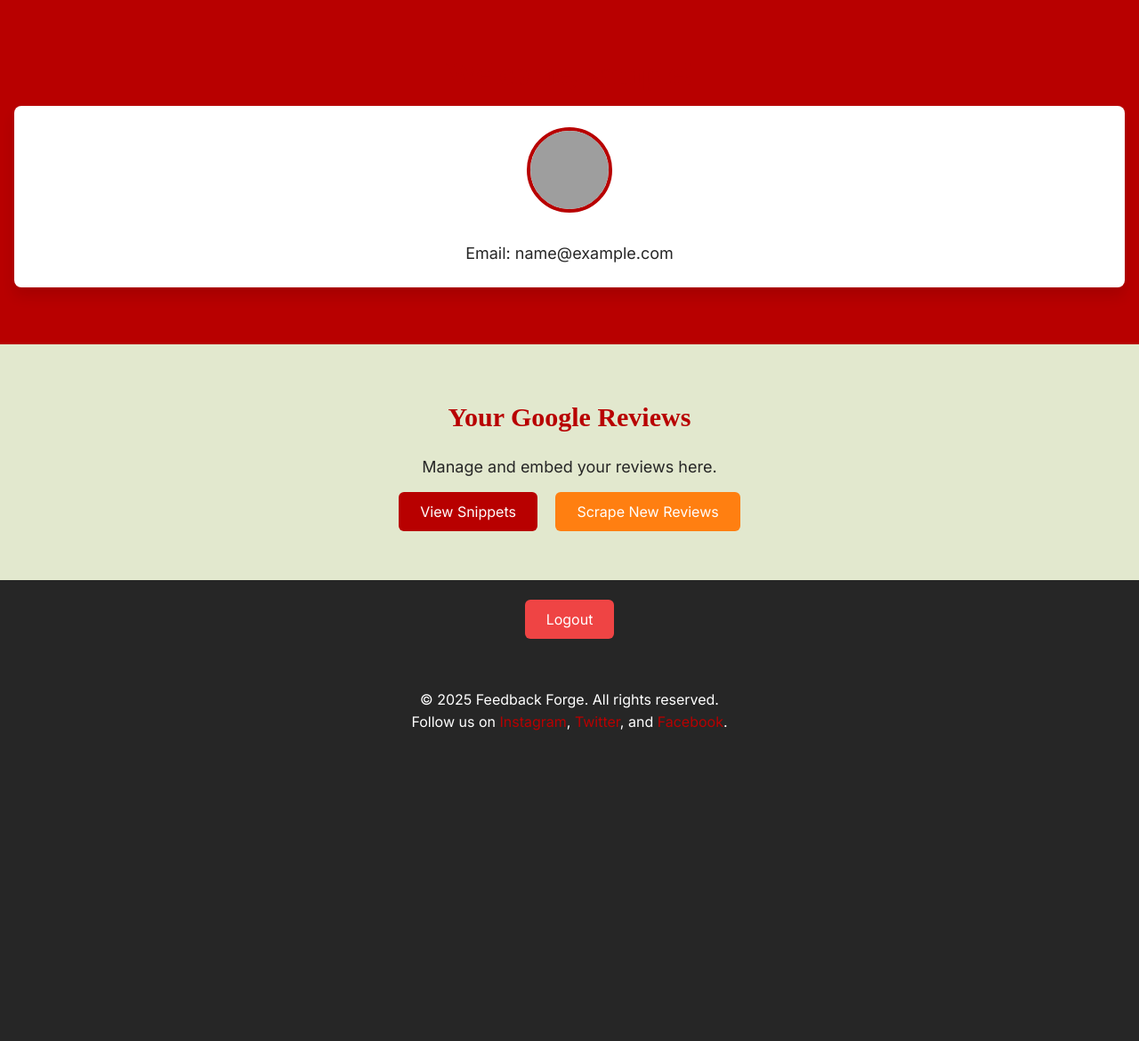
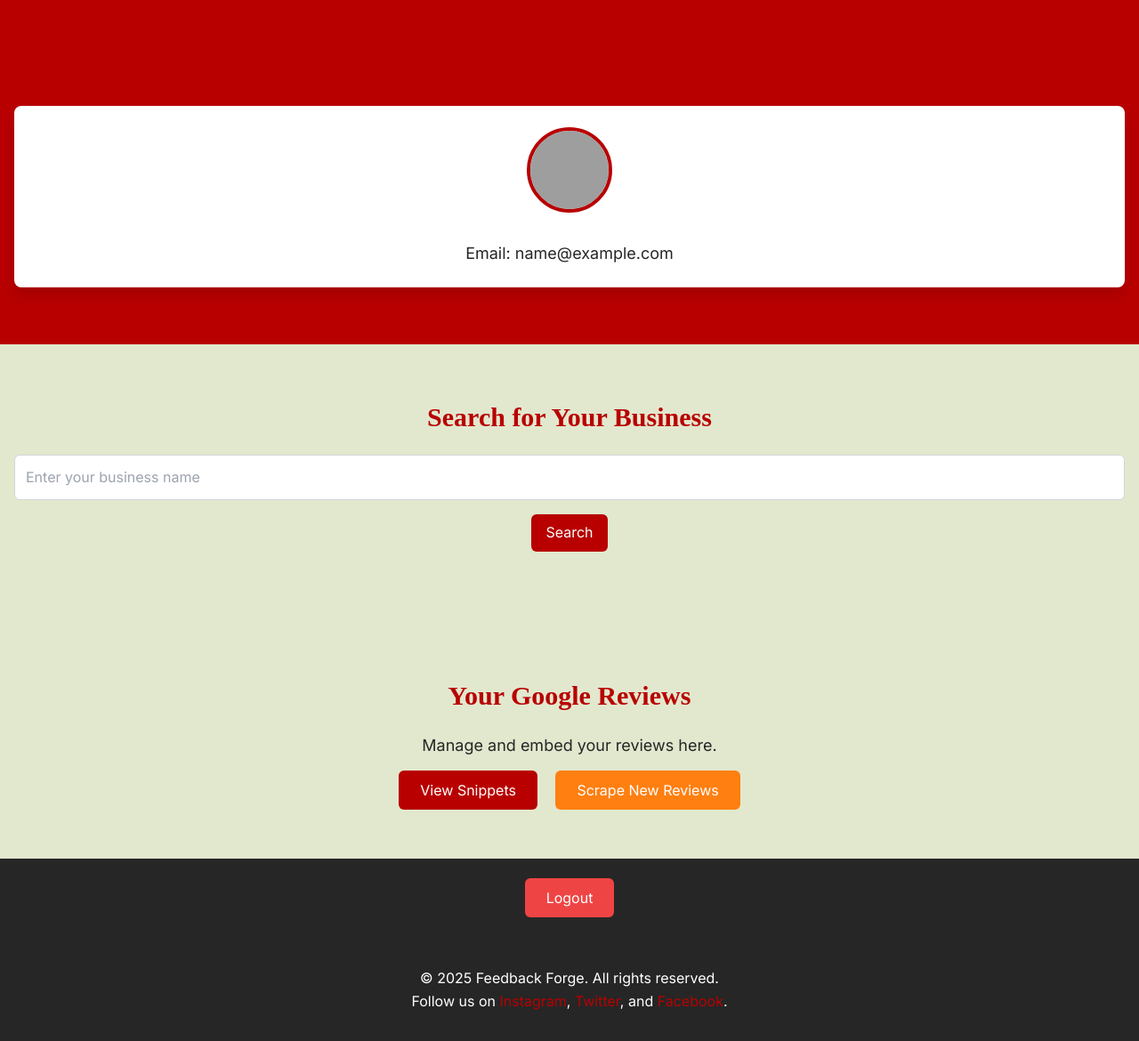
Before and after one commit to ivanniko1aev/reviews-tool, a FastAPI app: page /dashboard in a window 1280 px wide. Shown: the part 91-1261 px from the top of the page at 89% size. Before the commit the page ends 912 px from the top, so only its background shows below. Run offline with FastAPI, Linux system fonts and the light colour scheme; the visitor is signed in with stand-in values (Sample User, id 1); parts of the project's set-up code (start-up, migrations or seed data) failed here and were passed over; some libraries are stand-ins or nearby versions; grey boxes are pictures that could not be loaded.

Commit message:
Added business search and review display functionality

```diff
--- a/backend/app/main.py
+++ b/backend/app/main.py
@@ -2,17 +2,19 @@ import asyncio
 import secrets
 import logging
 import os
-from fastapi import FastAPI, HTTPException, Depends, Request
-from fastapi.responses import HTMLResponse, RedirectResponse
+import requests
+from fastapi import FastAPI, HTTPException, Depends, Request, Form
+from fastapi.responses import HTMLResponse, RedirectResponse, JSONResponse
 from fastapi.templating import Jinja2Templates
 from pydantic import BaseModel
 from sqlalchemy.orm import Session
 from backend.app.database import get_db
 from backend.app.models import User, EmbedSnippet
-from backend.app.scraper import get_google_reviews
 from backend.app.auth import router as auth_router
 from starlette.middleware.sessions import SessionMiddleware
 from fastapi.staticfiles import StaticFiles
+from fastapi.middleware.cors import CORSMiddleware
+from backend.app.scraper import GoogleReviewScraper
 
 logging.basicConfig(level=logging.INFO)
 logger = logging.getLogger(__name__)
@@ -20,6 +22,15 @@ logger = logging.getLogger(__name__)
 app = FastAPI()
 app.add_middleware(SessionMiddleware, secret_key=os.getenv("SECRET_KEY", "default_secret_key"))
 app.include_router(auth_router, prefix="/api/authentication", tags=["auth"])
+
+# Allow CORS for your frontend domain
+app.add_middleware(
+    CORSMiddleware,
+    allow_origins=["http://localhost:8000"],  # Update with your frontend URL
+    allow_credentials=True,
+    allow_methods=["*"],
+    allow_headers=["*"],
+)
 
 # ✅ Mount the new `static/` directory
 app.mount("/static", StaticFiles(directory="static"), name="static")
@@ -33,26 +44,32 @@ class ScrapeRequest(BaseModel):
 
 @app.get("/", response_class=HTMLResponse)
 def home(request: Request):
+    logger.info("Handling request to home page")
     return templates.TemplateResponse("index.html", {"request": request})
 
 @app.post("/scrape-reviews/")
 async def scrape_reviews(request: ScrapeRequest, db: Session = Depends(get_db)):
+    logger.info(f"Handling scrape reviews request for URL: {request.google_maps_url}")
     user_email = request.session.get("user_email")
     if not user_email:
+        logger.warning("Unauthorized attempt to scrape reviews - no user email in session")
         raise HTTPException(status_code=401, detail="User not authenticated")
 
     try:
         loop = asyncio.get_event_loop()
+        logger.info("Starting review scraping process")
         reviews = await loop.run_in_executor(None, get_google_reviews, request.google_maps_url)
         embed_code = f'<div class="reviews-widget">{reviews}</div>'
 
         user = db.query(User).filter(User.email == user_email).first()
         if not user:
+            logger.error(f"User not found in database: {user_email}")
             raise HTTPException(status_code=404, detail="User not found")
 
         new_snippet = EmbedSnippet(user_id=user.id, business_url=request.google_maps_url, embed_code=embed_code)
         db.add(new_snippet)
         db.commit()
+        logger.info(f"Successfully saved new embed snippet for user: {user_email}")
 
         return {"reviews": reviews, "embed_code": embed_code}
     except Exception as e:
@@ -61,33 +78,135 @@ async def scrape_reviews(request: ScrapeRequest, db: Session = Depends(get_db)):
 
 @app.get("/get-snippets/")
 def get_snippets(request: Request, db: Session = Depends(get_db)):
+    logger.info("Handling get snippets request")
     user_email = request.session.get("user_email")
     if not user_email:
+        logger.warning("Unauthorized attempt to get snippets - no user email in session")
         raise HTTPException(status_code=401, detail="User not authenticated")
 
     user = db.query(User).filter(User.email == user_email).first()
     if not user:
+        logger.error(f"User not found in database: {user_email}")
         raise HTTPException(status_code=404, detail="User not found")
 
     snippets = db.query(EmbedSnippet).filter(EmbedSnippet.user_id == user.id).all()
+    logger.info(f"Retrieved {len(snippets)} snippets for user: {user_email}")
     return {"snippets": [{"business_url": s.business_url, "embed_code": s.embed_code} for s in snippets]}
 
 @app.get("/dashboard", response_class=HTMLResponse)
 def dashboard(request: Request):
+    logger.info("Handling dashboard request")
     user_email = request.session.get("user_email")
     user_name = request.session.get("user_name")
     user_picture = request.session.get("user_picture")
+    google_maps_api_key = os.getenv("GOOGLE_MAPS_API_KEY")
+    google_maps_api_secret = os.getenv("GOOGLE_MAPS_API_SECRET")
 
     if not user_email:
+        logger.warning("Unauthorized attempt to access dashboard - redirecting to login")
         return RedirectResponse(url="/login")
 
+    logger.info(f"Rendering dashboard for user: {user_email}")
     return templates.TemplateResponse("dashboard.html", {
         "request": request,
         "user_email": user_email,
         "user_name": user_name,
-        "user_picture": user_picture
+        "user_picture": user_picture,
+        "google_maps_api_key": google_maps_api_key,
+        "google_maps_api_secret": google_maps_api_secret
     })
 
 @app.get("/login", response_class=HTMLResponse)
 def login_page(request: Request):
+    logger.info("Handling login page request")
     return templates.TemplateResponse("login.html", {"request": request})
+
+@app.post("/autocomplete/")
+async def autocomplete(location: str = Form(...)):
+    logger.info(f"Handling autocomplete request for location: {location}")
+    api_key = os.getenv("GOOGLE_API_KEY")
+    url = "https://places.googleapis.com/v1/places:autocomplete"
+
+    payload = {
+        "input": location,
+        "locationBias": {
+            "circle": {
+                "center": {
+                    "latitude": 37.7937,
+                    "longitude": -122.3965
+                },
+                "radius": 500.0
+            }
+        }
+    }
+
+    headers = {
+        "Content-Type": "application/json",
+        "X-Goog-Api-Key": api_key
+    }
+
+    response = requests.post(url, json=payload, headers=headers)
+    suggestions = response.json().get('predictions', [])
+    logger.info(f"Retrieved {len(suggestions)} autocomplete suggestions")
+    return {"suggestions": suggestions}
+
+# Proxy endpoint to Google Places API
+@app.post("/api/places")
+async def get_places(request: Request):
+    data = await request.json()
+    text_query = data.get("textQuery")
+    api_key = os.getenv("GOOGLE_MAPS_API_KEY")
+    url = "https://places.googleapis.com/v1/places:searchText"
+
+    logger.info(f"Received text query: {text_query}")
+
+    # Update the headers to request only the necessary fields
+    headers = {
+        "Content-Type": "application/json",
+        "X-Goog-Api-Key": api_key,
+        "X-Goog-FieldMask": "places.id,places.displayName"  # Requesting only place_id and displayName
+    }
+    payload = {"textQuery": text_query}
+
+    logger.info(f"Payload sent to Google Places API: {payload}")
+
+    try:
+        response = requests.post(url, headers=headers, json=payload)
+        response.raise_for_status()
+        api_response = response.json()  # Get the JSON response
+        logger.info(f"Response from Google Places API: {api_response}")  # Log the response
+        return api_response
+    except requests.exceptions.RequestException as e:
+        logger.error(f"Error fetching places: {e}")
+        raise HTTPException(status_code=500, detail="Error fetching places")
+
+@app.get("/api/reviews/{place_id}")
+async def get_reviews(place_id: str):
+    try:
+        logger.info(f"Fetching reviews for place_id: {place_id}")
+        scraper = GoogleReviewScraper()
+        # Use the _fetch_reviews_api method directly since we already have the place_id
+        reviews = scraper._fetch_reviews_api(place_id, max_reviews=5)
+
+        if not reviews:
+            logger.warning(f"No reviews found for place_id: {place_id}")
+            return {"reviews": []}
+
+        # Format the reviews
+        formatted_reviews = []
+        for review in reviews:
+            formatted_reviews.append({
+                'author': review.get('author_name', 'Anonymous'),
+                'rating': review.get('rating', 0),
+                'content': review.get('text', 'No content'),
+                'time': review.get('time', None),
+                'relative_time': review.get('relative_time_description', 'Recently'),
+                'profile_photo_url': review.get('profile_photo_url', None)
+            })
+
+        logger.info(f"Successfully retrieved {len(formatted_reviews)} reviews")
+        return {"reviews": formatted_reviews}
+
+    except Exception as e:
+        logger.error(f"Error fetching reviews: {e}")
+        raise HTTPException(status_code=500, detail=str(e))
--- a/backend/app/models.py
+++ b/backend/app/models.py
@@ -1,5 +1,5 @@
 from sqlalchemy import Column, Integer, String, DateTime, func, Text
-from app.database import Base
+from backend.app.database import Base
 from sqlalchemy.sql.schema import ForeignKey
 from sqlalchemy.orm import relationship
 
--- a/package.json
+++ b/package.json
@@ -19,6 +19,7 @@
   "description": "",
   "dependencies": {
     "autoprefixer": "^10.4.20",
+    "axios": "^1.7.9",
     "postcss": "^8.5.2"
   },
   "devDependencies": {
--- a/requirements.txt
+++ b/requirements.txt
@@ -3,7 +3,7 @@ annotated-types==0.5.0
 anyio==3.7.1
 asyncpg==0.28.0
 attrs==24.2.0
-beautifulsoup4==4.12.2
+beautifulsoup4>=4.12.0
 cachetools==5.5.1
 certifi==2025.1.31
 charset-normalizer==3.4.1
@@ -26,11 +26,9 @@ packaging==24.0
 psycopg2==2.9.9
 pyasn1==0.5.1
 pyasn1-modules==0.3.0
-pydantic==1.10.21
-pydantic_core==2.14.6
 PySocks==1.7.1
 python-dotenv==0.21.1
-requests==2.31.0
+requests>=2.31.0
 rsa==4.9
 selenium==4.9.0
 sniffio==1.3.1
--- a/static/script.js
+++ b/static/script.js
@@ -1,57 +1,4 @@
-// Call displaySampleReview on page load to show the default review
-document.addEventListener('DOMContentLoaded', () => {
-    displaySampleReview();
-    checkUserAuth();
-    displayReviews();
-});
-
-// Handle the "scrape reviews" button click
-document.getElementById("scrape-btn").addEventListener("click", async () => {
-    const googleUrl = document.getElementById("google-url").value.trim();
-    const apiKey = localStorage.getItem("api_key");
-
-    if (!apiKey) {
-        alert("You need to sign up first.");
-        return;
-    }
-
-    if (!googleUrl) {
-        alert("Please enter a valid Google Maps URL.");
-        return;
-    }
-
-    const loadingElement = document.getElementById("loading");
-    if (loadingElement) {
-        loadingElement.classList.remove("hidden");  // Show the loading spinner
-    }
-
-    try {
-        const response = await fetch("/scrape-reviews", {
-            method: "POST",
-            headers: {
-                "Content-Type": "application/json",
-                "api_key": apiKey
-            },
-            body: JSON.stringify({
-                google_maps_url: googleUrl
-            }),
-        });
-
-        if (loadingElement) {
-            loadingElement.classList.add("hidden");  // Hide the loading spinner
-        }
-
-        if (response.ok) {
-            const result = await response.json();
-            alert("Reviews scraped successfully!");
-        } else {
-            alert("Failed to scrape reviews. Please try again later.");
-        }
-    } catch (error) {
-        alert("Error scraping reviews.");
-        console.error(error);
-    }
-});
+console.log('script.js loaded'); // Add this line at the top of script.js
 
 // Handle login button click - Show the signup modal
 document.getElementById("login-btn").addEventListener("click", () => {
@@ -110,7 +57,7 @@ function checkUserAuth() {
         document.getElementById("logout-btn").classList.add("hidden");
     }
 }
-
+/*
 async function displayReviews() {
     const apiKey = localStorage.getItem("api_key");
     const response = await fetch("/get-snippets/", {
@@ -134,3 +81,227 @@ async function displayReviews() {
         console.error("Failed to fetch reviews.");
     }
 }
+
+const defaultUrl = "https://maps.googleapis.com/maps/api/place/autocomplete/json";
+
+async function placeAutocomplete(input) {
+    const apiKey = 'GOOGLE_MAPS_API_KEY'; // Replace with your actual API key
+    const params = {
+        input: input,
+        key: apiKey,
+        // Add other parameters as needed
+    };
+
+    try {
+        const response = await axios.get(defaultUrl, { params });
+        return response.data.predictions; // Return the predictions
+    } catch (error) {
+        console.error('Error fetching autocomplete suggestions:', error);
+        return [];
+    }
+}
+
+let autocomplete;
+
+function initAutocomplete() {
+    autocomplete = new google.maps.places.Autocomplete(
+        document.getElementById('autocomplete'), // Ensure this matches the input ID
+        {
+            types: ['establishment'], // Specify the types of places to return
+            componentRestrictions: { country: ['AU'] }, // Restrict to Australia
+            fields: ['place_id', 'geometry', 'name'] // Specify the fields to return
+        }
+    );
+
+    // Set up the listener for when the user selects a place
+    autocomplete.addListener('place_changed', function() {
+        const place = autocomplete.getPlace();
+        if (place && place.place_id) {
+            console.log('Selected Place ID:', place.place_id);
+            console.log('Selected Place Name:', place.name);
+            // You can trigger your review scraping logic here
+        } else {
+            console.warn('No place selected or place ID not available.');
+        }
+    });
+}
+
+// Ensure the initAutocomplete function is called when the API is loaded
+window.initAutocomplete = initAutocomplete;
+*/
+document.addEventListener('DOMContentLoaded', function() {
+    console.log('DOM fully loaded and parsed'); // Debugging line
+    const searchButton = document.getElementById('search_button');
+    if (searchButton) {
+        console.log('Search button found'); // Debugging line
+        searchButton.addEventListener('click', function() {
+            alert('Button clicked!'); // Simple test to see if the button works
+        });
+    } else {
+        console.error('Search button not found'); // Log if button is not found
+    }
+});
+
+function displayResults(places) {
+    const resultsContainer = document.getElementById('results');
+    resultsContainer.innerHTML = ''; // Clear previous results
+
+    if (places && places.length > 0) {
+        places.forEach(place => {
+            const resultItem = document.createElement('div');
+            resultItem.className = 'result-item p-4 border rounded-md mb-2 cursor-pointer hover:bg-gray-100 transition-colors';
+            resultItem.innerHTML = `
+                <div class="font-bold">${place.displayName.text}</div>
+                <div class="text-sm text-gray-600">${place.formattedAddress}</div>
+            `;
+            resultItem.onclick = () => selectPlace(place);
+            resultsContainer.appendChild(resultItem);
+        });
+    } else {
+        resultsContainer.innerHTML = '<p class="text-center text-gray-600">No results found.</p>';
+    }
+}
+
+function selectPlace(place) {
+    // Show the selected business section
+    const selectedSection = document.getElementById('selected-business-section');
+    selectedSection.classList.remove('hidden');
+
+    // Update the selected business info
+    document.getElementById('selected-business-name').textContent = place.displayName.text;
+    document.getElementById('selected-business-address').textContent = place.formattedAddress || '';
+
+    // Clear previous search results and update search input
+    document.getElementById('results').innerHTML = '';
+    document.getElementById('business_name').value = place.displayName.text;
+
+    // Show loading state for reviews
+    const loadingElement = document.getElementById('loading-reviews');
+    loadingElement.classList.remove('hidden');
+
+    // Clear previous reviews
+    document.getElementById('reviews-container').innerHTML = '';
+
+    // Fetch reviews for the selected place
+    fetchReviews(place.id);
+}
+
+async function fetchReviews(placeId) {
+    try {
+        const response = await fetch(`/api/reviews/${placeId}`, {
+            method: 'GET',
+            headers: {
+                'Content-Type': 'application/json'
+            }
+        });
+
+        if (!response.ok) {
+            throw new Error('Failed to fetch reviews');
+        }
+
+        const data = await response.json();
+        displayReviews(data.reviews);
+    } catch (error) {
+        console.error('Error fetching reviews:', error);
+        document.getElementById('reviews-container').innerHTML =
+            '<p class="text-red-500 text-center">Error loading reviews. Please try again later.</p>';
+    } finally {
+        // Hide loading state
+        document.getElementById('loading-reviews').classList.add('hidden');
+    }
+}
+
+function displayReviews(reviews) {
+    const container = document.getElementById('reviews-container');
+    container.innerHTML = ''; // Clear existing reviews
+
+    if (reviews && reviews.length > 0) {
+        reviews.forEach(review => {
+            const reviewElement = document.createElement('div');
+            reviewElement.className = 'review-card bg-white p-4 rounded-lg shadow-md';
+
+            // Create star rating
+            const stars = '★'.repeat(review.rating) + '☆'.repeat(5 - review.rating);
+
+            reviewElement.innerHTML = `
+                <div class="flex items-center mb-2">
+                    <img src="${review.profile_photo_url || '/static/default-avatar.png'}"
+                         alt="${review.author}"
+                         class="w-10 h-10 rounded-full mr-2">
+                    <div>
+                        <div class="font-semibold">${review.author}</div>
+                        <div class="text-yellow-400">${stars}</div>
+                    </div>
+                </div>
+                <p class="text-gray-600 mt-2">${review.content || 'No review content'}</p>
+                <div class="text-sm text-gray-400 mt-2">${review.relative_time}</div>
+            `;
+            container.appendChild(reviewElement);
+        });
+    } else {
+        container.innerHTML = `
+            <div class="text-center text-gray-600 p-4">
+                <p>No reviews found for this business.</p>
+                <p class="text-sm mt-2">Be the first to leave a review!</p>
+            </div>`;
+    }
+}
+
+function handleSearchClick() {
+    const businessName = document.getElementById('business_name').value;
+
+    if (!businessName) {
+        alert('Please enter a business name.');
+        return;
+    }
+
+    // Show loading state in results container
+    const resultsContainer = document.getElementById('results');
+    resultsContainer.innerHTML = `
+        <div class="text-center py-4">
+            <div class="animate-spin rounded-full h-8 w-8 border-b-2 border-primary mx-auto"></div>
+            <p class="mt-2">Searching...</p>
+        </div>
+    `;
+
+    // Hide the selected business section if it was previously shown
+    document.getElementById('selected-business-section').classList.add('hidden');
+
+    fetch('/api/places', {
+        method: 'POST',
+        headers: {
+            'Content-Type': 'application/json'
+        },
+        body: JSON.stringify({ textQuery: businessName })
+    })
+    .then(response => response.json())
+    .then(data => {
+        console.log('Received data:', data);
+
+        resultsContainer.innerHTML = '';
+
+        // Check if we have places in the response
+        if (data && data.places && data.places.length > 0) {
+            // Create a result item for each place
+            data.places.forEach(place => {
+                const resultItem = document.createElement('div');
+                resultItem.className = 'result-item p-4 border rounded-md mb-2 cursor-pointer hover:bg-gray-100 transition-colors';
+                resultItem.innerHTML = `
+                    <div class="font-bold">${place.displayName.text}</div>
+                    <div class="text-sm text-gray-600">${place.formattedAddress}</div>
+                `;
+                resultItem.onclick = () => {
+                    console.log('Selected:', place);
+                    selectPlace(place);
+                };
+                resultsContainer.appendChild(resultItem);
+            });
+        } else {
+            resultsContainer.innerHTML = '<p class="text-center text-gray-600">No results found</p>';
+        }
+    })
+    .catch(error => {
+        console.error('Error:', error);
+        resultsContainer.innerHTML = '<p class="text-red-500 text-center">Error fetching results. Please try again.</p>';
+    });
+}
--- a/templates/base.html
+++ b/templates/base.html
@@ -6,6 +6,10 @@
     <title>{% block title %}Feedback Forge{% endblock %}</title>
     <link href="https://fonts.googleapis.com/css2?family=Inter:wght@400;600&display=swap" rel="stylesheet">
     <link rel="stylesheet" href="{{ url_for('static', path='output.css') }}">
+    <script async
+    src="https://maps.googleapis.com/maps/api/js?key={{ google_maps_api_key }}&libraries=places&callback=initMap">
+</script>
+<script src="{{ url_for('static', path='script.js') }}" defer></script>
 </head>
 <body class="{{ body_class | default('') }} bg-light text-dark font-sans">
 
--- a/templates/dashboard.html
+++ b/templates/dashboard.html
@@ -12,6 +12,47 @@
         <div class="profile-info bg-white text-dark p-6 rounded-lg shadow-lg flex justify-center items-center flex-col space-y-4">
             <img src="{{ user_picture }}" alt="Profile Picture" class="profile-picture w-24 h-24 rounded-full border-4 border-primary mb-4">
             <p class="text-lg">Email: {{ user_email }}</p>
+        </div>
+    </div>
+</section>
+
+<!-- Business Search Section -->
+<section class="search-form py-16 bg-light relative">
+    <div class="max-w-7xl mx-auto px-4">
+        <h2 class="text-3xl font-semibold text-primary mb-6 text-center">Search for Your Business</h2>
+        <div class="flex flex-col items-center space-y-4">
+            <input id="business_name" type="text" placeholder="Enter your business name"
+                   class="border rounded-md p-2 w-full max-w-2xl" required>
+            <button id="search_button" class="bg-primary text-white py-2 px-4 rounded-md"
+                    onclick="handleSearchClick()">Search</button>
+        </div>
+
+        <!-- Results container -->
+        <div id="results" class="results-list mt-4 max-w-2xl mx-auto"></div>
+    </div>
+</section>
+
+<!-- Selected Business Section (Initially Hidden) -->
+<section id="selected-business-section" class="py-16 bg-white hidden">
+    <div class="max-w-7xl mx-auto px-4">
+        <div class="text-center mb-8">
+            <h2 class="text-2xl font-semibold text-primary mb-2">Your Selected Business</h2>
+            <div id="selected-business-info" class="bg-gray-50 p-4 rounded-lg shadow-sm">
+                <p class="text-xl font-bold" id="selected-business-name"></p>
+                <p class="text-gray-600" id="selected-business-address"></p>
+            </div>
+        </div>
+
+        <!-- Reviews Section -->
+        <div id="reviews-section" class="mt-8">
+            <h3 class="text-xl font-semibold mb-4">Reviews</h3>
+            <div id="reviews-container" class="grid grid-cols-1 md:grid-cols-2 lg:grid-cols-3 gap-4">
+                <!-- Reviews will be populated here -->
+            </div>
+            <div id="loading-reviews" class="hidden text-center py-4">
+                <div class="animate-spin rounded-full h-8 w-8 border-b-2 border-primary mx-auto"></div>
+                <p class="mt-2">Loading reviews...</p>
+            </div>
         </div>
     </div>
 </section>
```
Also changed, not shown: static/styles.css (+17 -0 lines), package-lock.json.
